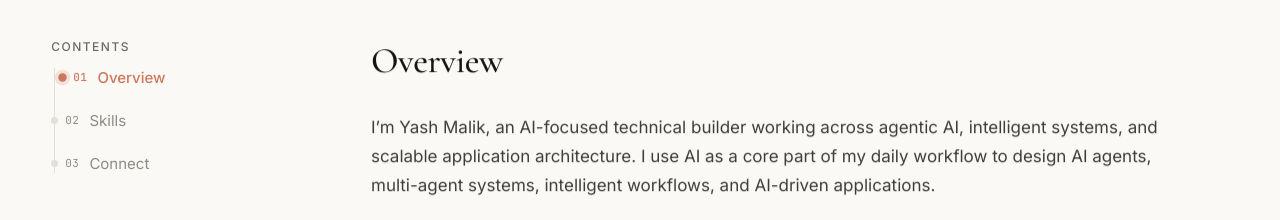
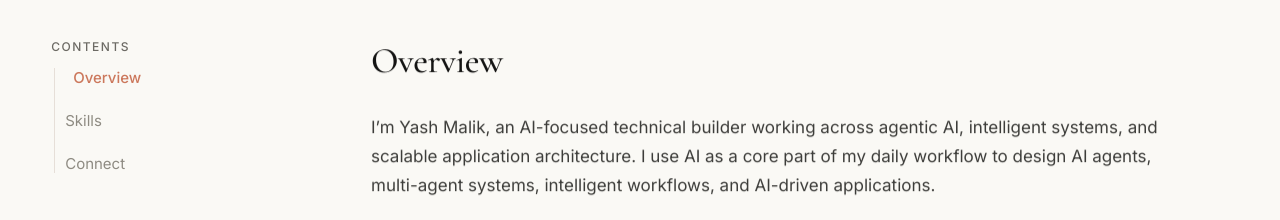
Before and after one commit to yash936936/Personal-Portfolio, a React (Vite) app in the folder portfolio/: page /about in a window 1280 px wide. Shown: the part 462-682 px from the top of the page. Built offline with nearby package versions, Linux system fonts and the light colour scheme.

Commit message:
Remove decorative numbering from About section navigation

```diff
--- a/portfolio/src/pages/About.tsx
+++ b/portfolio/src/pages/About.tsx
@@ -65,14 +65,12 @@ export default function About() {
           <div className="about__sticky-nav">
             <span className="eyebrow">Contents</span>
             <ul className="about__nav-list">
-              {["overview", "skills", "connect"].map((id, i) => (
+              {["overview", "skills", "connect"].map((id) => (
                 <li key={id}>
                   <button
                     className={`about__nav-btn ${activeSection === id ? "active" : ""}`}
                     onClick={() => scrollToSection(id)}
                   >
-                    <span className="about__nav-dot" aria-hidden="true" />
-                    <span className="about__nav-index">{String(i + 1).padStart(2, "0")}</span>
                     {id.charAt(0).toUpperCase() + id.slice(1)}
                   </button>
                 </li>
```
